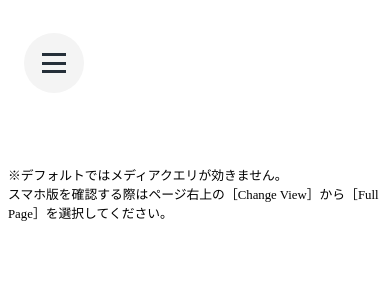
After one commit to sahoI/iGem, a PHP site: page /try.html in a window 390 px wide. The commit adds this page. Shown: the top 303 px of the page. Run offline with PHP 8.4, Linux system fonts and the light colour scheme.

Commit message:
現在の状態

```diff
--- /dev/null
+++ b/css/style.css
@@ -0,0 +1,124 @@
+@charset "UTF-8";
+/* ========================================================
+メディアクエリ
+=========================================================*/
+/*
+iPhone5: 320 × 568
+iPhone7: 375 × 667
+iPhone7 Plus: 414 × 736
+iPad/iPad Mini: 768 × 1024
+iPad Pro: 1024 × 1366
+*/
+/* SPサイズでない時は非表示 */
+.sp-only {
+  display: none; }
+
+@media screen and (max-width: 767px) {
+  .sp-only {
+    display: inherit; } }
+/*#########################################################
+
+ヘッダ
+
+#########################################################*/
+.pg-header .nav-global {
+  display: -webkit-box;
+  display: -ms-flexbox;
+  display: flex;
+  -webkit-box-pack: justify;
+      -ms-flex-pack: justify;
+          justify-content: space-between;
+  margin: 20px auto 0;
+  width: 560px;
+  list-style: none; }
+  .pg-header .nav-global a {
+    display: block;
+    font: bold 0.8em "YuMincho", "Hiragino Mincho ProN", serif;
+    color: #000;
+    text-decoration: none; }
+    .pg-header .nav-global a.current, .pg-header .nav-global a:hover {
+      text-decoration: underline; }
+
+@media screen and (max-width: 767px) {
+  .sp-pg-header {
+    display: -webkit-box;
+    display: -ms-flexbox;
+    display: flex;
+    -webkit-box-align: center;
+        -ms-flex-align: center;
+            align-items: center;
+    padding-top: 1rem;
+    height: 77px;
+    /* ハンバーガーメニュー */ }
+    .sp-pg-header #panel-btn {
+      display: block;
+      margin: 0 1rem;
+      width: 60px;
+      height: 60px;
+      border-radius: 50%;
+      background: #F4F4F4;
+      z-index: 110;
+      /* 3本線アイコン用プレースホルダ */
+      /* 3本線アイコン */
+      /* 3本線アイコンを×アイコンに変化させる */ }
+      .sp-pg-header #panel-btn #panel-btn-icon, .sp-pg-header #panel-btn #panel-btn-icon:after, .sp-pg-header #panel-btn #panel-btn-icon:before {
+        display: block;
+        top: 49%;
+        left: 50%;
+        width: 24px;
+        height: 3px;
+        background: #252f39; }
+      .sp-pg-header #panel-btn #panel-btn-icon {
+        position: relative;
+        margin-left: -12px;
+        -webkit-transition: 0.2s;
+        transition: 0.2s;
+        /* 上下のライン */ }
+        .sp-pg-header #panel-btn #panel-btn-icon:after, .sp-pg-header #panel-btn #panel-btn-icon:before {
+          position: absolute;
+          content: "";
+          left: 0;
+          -webkit-transition: 0.3s;
+          transition: 0.3s; }
+        .sp-pg-header #panel-btn #panel-btn-icon:before {
+          margin-top: -10px; }
+        .sp-pg-header #panel-btn #panel-btn-icon:after {
+          margin-top: 7px; }
+      .sp-pg-header #panel-btn .close {
+        background: transparent !important; }
+      .sp-pg-header #panel-btn .close:after,
+      .sp-pg-header #panel-btn .close:before {
+        margin-top: 0 !important; }
+      .sp-pg-header #panel-btn .close:before {
+        -webkit-transform: rotate(-45deg);
+                transform: rotate(-45deg); }
+      .sp-pg-header #panel-btn .close:after {
+        -webkit-transform: rotate(-135deg);
+                transform: rotate(-135deg); }
+    .sp-pg-header #g-navi {
+      position: absolute;
+      top: 0;
+      right: 100%;
+      text-align: left;
+      width: 100%;
+      height: 100%;
+      background-color: #283149;
+      -webkit-transition: all, 0.3s;
+      transition: all, 0.3s; }
+      .sp-pg-header #g-navi .nav-global {
+        -webkit-box-orient: vertical;
+        -webkit-box-direction: normal;
+            -ms-flex-direction: column;
+                flex-direction: column;
+        margin-top: 7em; }
+        .sp-pg-header #g-navi .nav-global li a {
+          color: #d9bf9c;
+          line-height: 2;
+          text-decoration: none;
+          font-size: 1.5em;
+          letter-spacing: 0.2em; } }
+p {
+  margin-top: 5em;
+  font-size: 0.8em; }
+
+/*# sourceMappingURL=style.css.map */
--- a/index.html
+++ b/index.html
@@ -13,6 +13,9 @@
         <div class="header-logo">
             <img src="img/iGEM_logo.png">
             <div class="text">iGEM-KSU</div>
+        </div>
+        <div class="sp-only">
+            <a href="#" id="panel-btn"><span id="panel-btn-icon"></span></a>
         </div>
         <div class="sns">
             <li>
--- a/js/media_query.js
+++ b/js/media_query.js
@@ -1,5 +1,12 @@
-if (navigator.userAgent.indexOf("iPhone") > 0 || navigator.userAgent.indexOf("iPod") > 0 || (navigator.userAgent.indexOf("Android") > 0 && navigator.userAgent.indexOf("Mobile") > 0 )) {
-    document.getElementById("media").innerHTML = "スマートフォンからアクセス";
-} else {
-    document.getElementById("media").innerHTML = "PCからアクセス";
-}
+document.getElementById( "panel-btn" ).addEventListener( "click", function(){
+    console.log(document.getElementById( "panel-btn-icon" ).classList.contains( "close" ));
+    // パネルを閉じる
+    if ( document.getElementById( "panel-btn-icon" ).classList.contains( "close" ) ){
+        document.getElementById( "g-navi" ).style.right = "100%";
+        document.getElementById( "panel-btn-icon" ).classList.remove( "close" );
+        // パネルを開く
+    } else {
+        document.getElementById( "g-navi" ).style.right = 0;
+        document.getElementById( "panel-btn-icon" ).classList.add( "close" );
+    }
+} );
--- /dev/null
+++ b/sass/style.scss
@@ -0,0 +1,171 @@
+$unit: 1em;
+/* ========================================================
+メディアクエリ
+=========================================================*/
+/*
+iPhone5: 320 × 568
+iPhone7: 375 × 667
+iPhone7 Plus: 414 × 736
+iPad/iPad Mini: 768 × 1024
+iPad Pro: 1024 × 1366
+*/
+$screen-md: 768px;
+$screen-md-min: $screen-md;
+$screen-sm-max: ($screen-md-min - 1);
+
+// メディアクエリ用MIXIN
+$breakpoints: (
+        'sm': 'screen and (max-width: ' + $screen-sm-max + ')',
+        'md': 'screen and (min-width: ' + $screen-md-min + ')',
+) !default;
+@mixin mq( $breakpoint: md ) {
+  @media #{map-get($breakpoints, $breakpoint)} {
+    @content;
+  }
+}
+
+/* SPサイズでない時は非表示 */
+.sp-only{
+  display: none;
+}
+@include mq(sm) {
+  .sp-only{
+    display: inherit;
+  }
+}
+
+/*#########################################################
+
+ヘッダ
+
+#########################################################*/
+//-------------------------------------------------------------------
+// PC版ヘッダ
+//-------------------------------------------------------------------
+.pg-header {
+  // グローバルナビゲーション
+  .nav-global {
+    display: flex;
+    justify-content: space-between;
+    margin: 20px auto 0;
+    width: 560px;
+    list-style: none;
+
+    a {
+      display: block;
+      font: bold $unit*0.8 "YuMincho","Hiragino Mincho ProN",serif;
+      color: #000;
+      text-decoration: none;
+      &.current,
+      &:hover {
+        text-decoration: underline;
+      }
+    }
+  }
+}
+
+//-------------------------------------------------------------------
+// SP版ヘッダ
+//-------------------------------------------------------------------
+@include mq(sm) {
+  .sp-pg-header {
+    display: flex;
+    align-items: center;
+    // background-color: transparent;
+    padding-top: 1rem;
+    height: 77px;
+
+    /* ハンバーガーメニュー */
+    #panel-btn {
+      display: block;
+      margin: 0 1rem;
+      width: 60px;
+      height: 60px;
+      border-radius: 50%;
+      background: #F4F4F4;
+      z-index: 110;
+
+      /* 3本線アイコン用プレースホルダ */
+      %btn-icon {
+        display: block;
+        top: 49%;
+        left: 50%;
+        width: 24px;
+        height: 3px;
+        background: #252f39;
+      }
+      /* 3本線アイコン */
+      #panel-btn-icon {
+        @extend %btn-icon;
+        position: relative;
+        margin-left: -12px;
+        transition: 0.2s;
+        /* 上下のライン */
+        &:after,
+        &:before {
+          @extend %btn-icon;
+          position: absolute;
+          content: "";
+          left: 0;
+          transition: 0.3s;
+        }
+        &:before {
+          margin-top: -10px;
+        }
+        &:after {
+          margin-top: 7px;
+        }
+      }
+
+      /* 3本線アイコンを×アイコンに変化させる */
+      .close {
+        background: transparent !important;
+      }
+      .close:after,
+      .close:before {
+        margin-top: 0 !important;
+      }
+      .close:before {
+        transform: rotate(-45deg);
+      }
+      .close:after {
+        transform: rotate(-135deg);
+      }
+    }
+
+
+
+    // ナビゲーションメニュー
+    #g-navi {
+      position: absolute;
+      top: 0;
+      right: 100%;
+      text-align: left;
+      width: 100%;
+      height: 100%;
+      background-color: #283149;
+      transition: all, 0.3s;
+
+      // メニュー
+      .nav-global {
+        flex-direction: column;
+        margin-top: $unit * 7;
+        li {
+          a{
+            color: #d9bf9c;
+            line-height: 2;
+            text-decoration: none;
+            font-size: $unit*1.5;
+            letter-spacing: $unit*0.2;
+          }
+        }
+      }
+    }
+  }
+}
+
+
+p{
+  margin-top: $unit*5;
+  font-size: $unit*0.8;
+}
--- /dev/null
+++ b/try.html
@@ -0,0 +1,25 @@
+<!DOCTYPE html> <!--ホーム-->
+<html lang="ja">
+<head>
+    <meta charset="UTF-8">
+    <title>iGem-ksu</title>
+    <link rel="stylesheet" href="css/style.css">
+    <script src="media_query.js"></script>
+</head>
+<body>
+<!-- ヘッダ -->
+<header class="pg-header sp-pg-header" role="banner">
+    <a href="#" id="panel-btn" title="メニューを開く"><span id="panel-btn-icon"></span></a>
+    <nav id="g-navi" role="navigation">
+        <ul class="nav-global">
+            <li><a href="#" title="ホーム" class="nav">HOME</a></li>
+            <li><a href="#" title="プロダクト" class="nav">ABOUT PRODUCT</a></li>
+            <li><a href="#" title="ブランドヒストリー" class="nav">BRAND HISTORY</a></li>
+            <li><a href="#" title="会社情報" class="nav">COMPANY PROFILE</a></li>
+        </ul>
+    </nav>
+</header>
+<!-- /ヘッダ -->
+
+
+<p>※デフォルトではメディアクエリが効きません。<br>スマホ版を確認する際はページ右上の［Change View］から［Full Page］を選択してください。</p>
```
Also changed, not shown: css/stylesheet.css (+52 -1 lines), sass/stylesheet.scss (+61 -1 lines), 1 other file.
